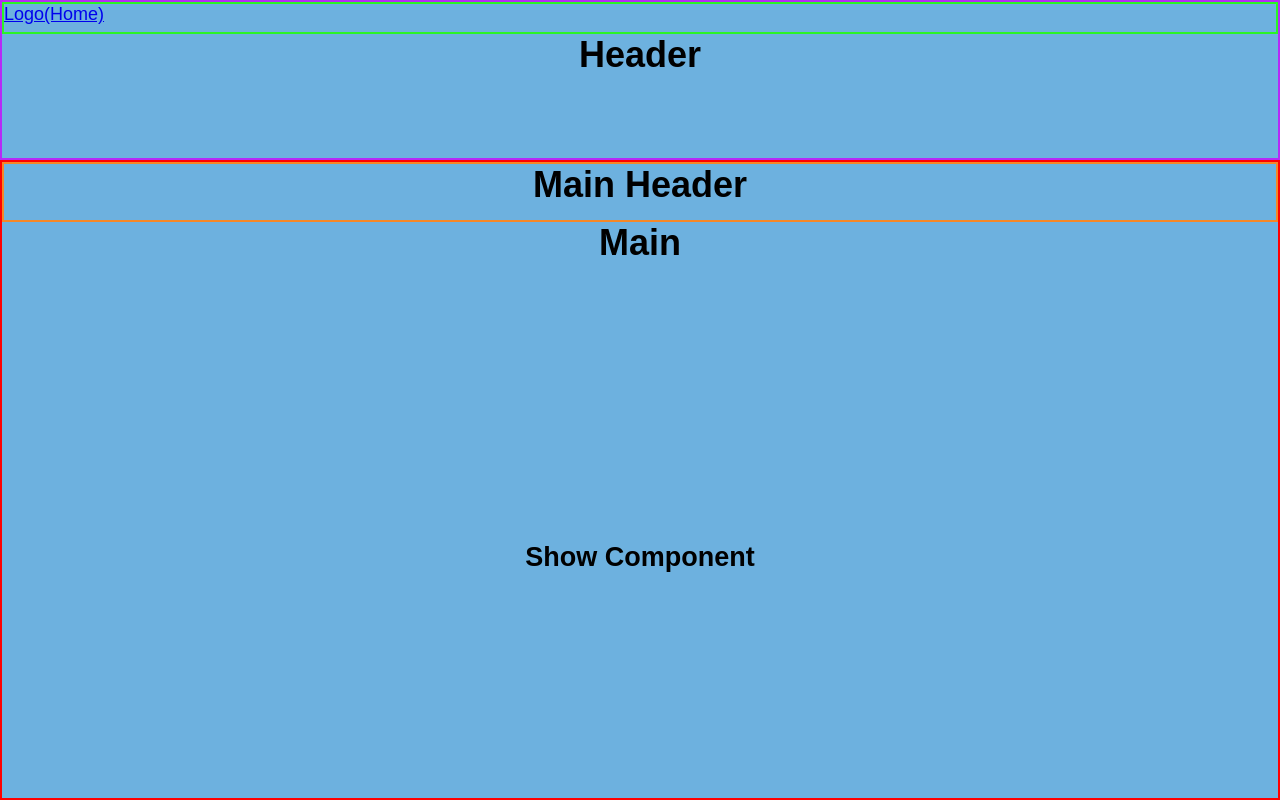
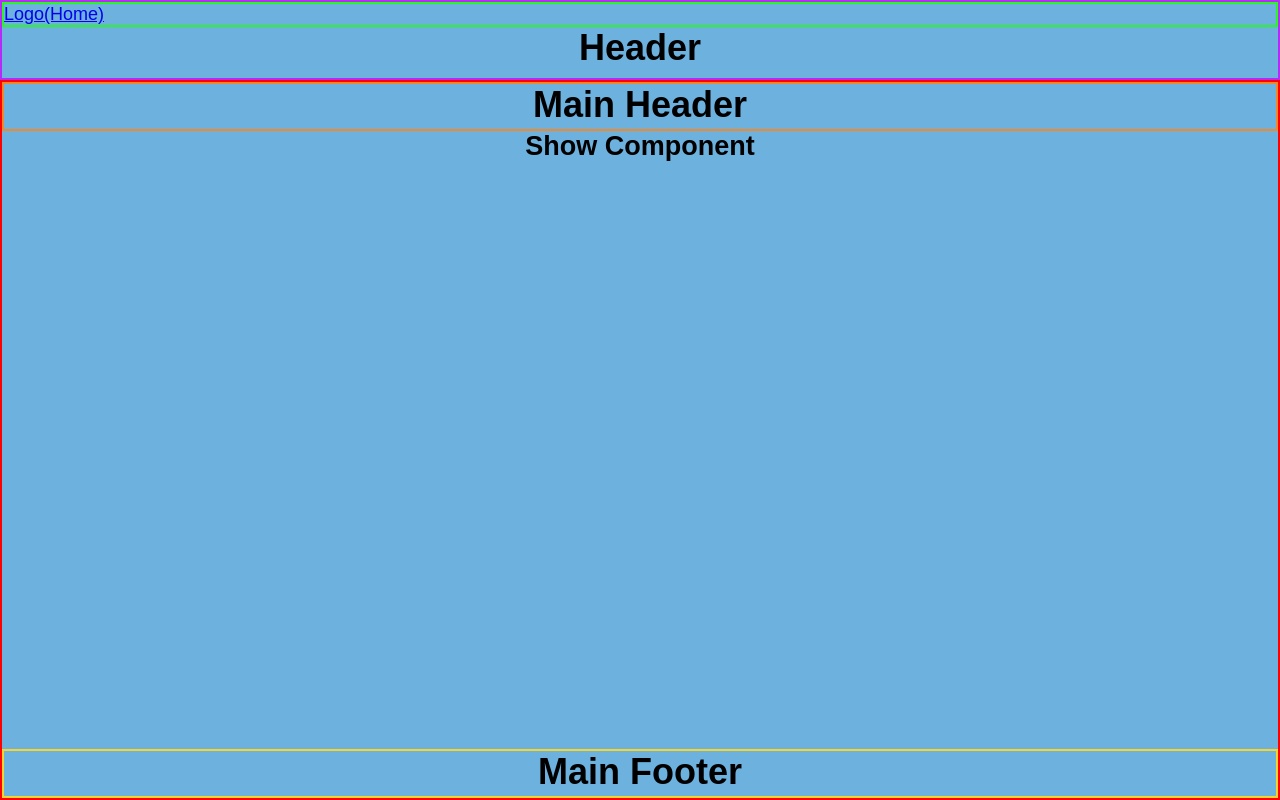
Before and after one commit to ant07hony/eCommerce-Website-Template-MERN, a React (Create React App) app in the folder frontend/: page /product/1 in a window 1280 px wide. Built offline with nearby package versions, Linux system fonts and the light colour scheme.

Commit message:
In progress modifying product-card

```diff
--- a/frontend/src/components/Footer/Footer.css
+++ b/frontend/src/components/Footer/Footer.css
@@ -1,6 +1,6 @@
 /* .Footer-container {
     display: grid;
     border: solid 2px rgb(247, 213, 42);
-    height: 100%;
+    height: 3rem;
     width: auto;
 } */
--- a/frontend/src/components/Footer/index.js
+++ b/frontend/src/components/Footer/index.js
@@ -4,7 +4,7 @@ import './Footer.css'
 export default function Footer(props) {
     return (
         <footer className='Footer-container'>
-            <h1>Footer</h1>
+        <h1>Main Footer</h1>
         </footer>
 
     )
--- a/frontend/src/components/Header/Header.css
+++ b/frontend/src/components/Header/Header.css
@@ -3,7 +3,7 @@
     justify-content: center;
     flex-direction: column;
     border: solid 2px rgb(182, 42, 247);
-    height: 25vh;
+    height: 5rem;
     width: auto;
   }
 
@@ -15,6 +15,6 @@
   .nav-global {
     display: grid;
     border: solid 2px rgb(43, 244, 39);
-    height: 25%;
+    height: 2em;
     width: auto;
   }
--- a/frontend/src/components/Main-header/Main-header.css
+++ b/frontend/src/components/Main-header/Main-header.css
@@ -2,7 +2,7 @@
     display: flex;
     justify-content: center;
     border: solid 2px rgb(245, 135, 39);
-    height: 60px;
+    height: 3.5rem;
     width: auto;
     margin: 0;
 }
--- a/frontend/src/components/Main/Main.css
+++ b/frontend/src/components/Main/Main.css
@@ -1,24 +1,26 @@
 .Main-container {
+    display: flex;
+    flex-direction: column;
     border: solid 2px red;
     height: 100%;
     width: auto;
     overflow: scroll;
 }
 
-.Main-container-top {
-    display: flex;
-    flex-direction: column;
+/* .Main-container-top {
+    display: grid;
+    grid-template-columns: repeat(4, 1fr);
     height: 80vh;
-}
+} */
 
-.Main-container-top-header{
+/* .Main-container-top-header{
     height: 100%;
     width: auto;
+} */
+
+.Main-footer {
+    border: solid 2px rgb(247, 213, 42);
+    /* display: flex;
+    flex-direction: column; */
+    height: 3.5rem;
 }
-
-.Main-container-bottom {
-    border: solid 2px rgb(247, 213, 42);
-    display: flex;
-    flex-direction: column;
-    height: 25vh;
-}
--- a/frontend/src/components/Main/index.js
+++ b/frontend/src/components/Main/index.js
@@ -9,16 +9,18 @@ export default function Main(props) {
     return (
         <main className='Main-container'>
             <MainHeader />
+            {/* <div className='Mainheader'>
+            </div> */}
             <div className='Main-container-top'>
-                <h1>Main</h1>
                 <Routes>
                     <Route path="/product" element={<Product />} />
                     <Route path="/product/:id" element={<Show />} />
                 </Routes>
             </div>
-            <div className='Main-container-bottom'>
+            <div className='Main-footer'>
                 <Footer />
             </div>
+            {/* <Footer /> */}
         </main>
     )
 }
--- /dev/null
+++ b/frontend/src/pages/Product/Product.css
@@ -0,0 +1,20 @@
+.product-container {
+    border: solid black 3px;
+    /* display: flex; */
+    display: grid;
+    grid-template-columns: repeat(4, 1fr);
+    gap: 20px 20px;
+    padding: 10px;
+    overflow: scroll;
+
+}
+
+.product-card {
+    border: dotted red 1px;
+    display: grid;
+    /* display: flex; */
+    /* flex-direction: row; */
+    height: 50vh;
+    width: 100%;
+    font-size: .5rem;
+}
--- a/frontend/src/pages/Product/index.js
+++ b/frontend/src/pages/Product/index.js
@@ -1,3 +1,74 @@
-export default function Product(props){
-    return (<h2>Product Component</h2>)
+// people information [] - useState
+// fetchoing data from BE - useEffect
+// loading / loaded state - ???
+
+import { useState, useEffect } from 'react'
+import './Product.css'
+
+export default function Product(props) {
+    // useState section
+    const [product, setProduct] = useState([])
+    const [count, setCount] = useState(1)
+    const [isLoading, setIsLoading] = useState(true)
+
+    // async function to get Product
+    const getProduct = async () => {
+        // fecthing info from this URL
+        const BASE_URL = 'http://localhost:4000/product'
+
+        const options = {
+            method: 'GET'
+        }
+
+        try {
+            const response = await fetch(BASE_URL, options)
+
+            const productData = await response.json()
+
+            console.log('The product database: ', productData)
+
+            setProduct(productData)
+
+            setIsLoading(false)
+
+
+        } catch (error) {
+            console.log(error)
+        }
+    }
+
+    useEffect(() => {
+        getProduct()
+    }, [isLoading])
+
+    const loaded = () => {
+        return product?.map((product) => {
+            return (
+                <div key={product._id}
+                    className='product-card'>
+                    <div className='product-image'>
+                        <h1>Product Image</h1>
+                    </div>
+                    <div className='product-name'>
+                        <h1>Name: {product.name}</h1>
+                    </div>
+                    <div className='product-description'>
+                        <h1>Description: {product.description}</h1>
+                    </div>
+                    <div className='product-price'>
+                        <h1>Price: {product.price}</h1>
+                    </div>
+                </div>
+            )
+        })
+    }
+
+    const loading = () => {
+        return (<h1>Loading...</h1>)
+    }
+
+    return (
+        <section className='product-container'>
+            {isLoading ? loading() : loaded()}
+        </section>)
 }
```
